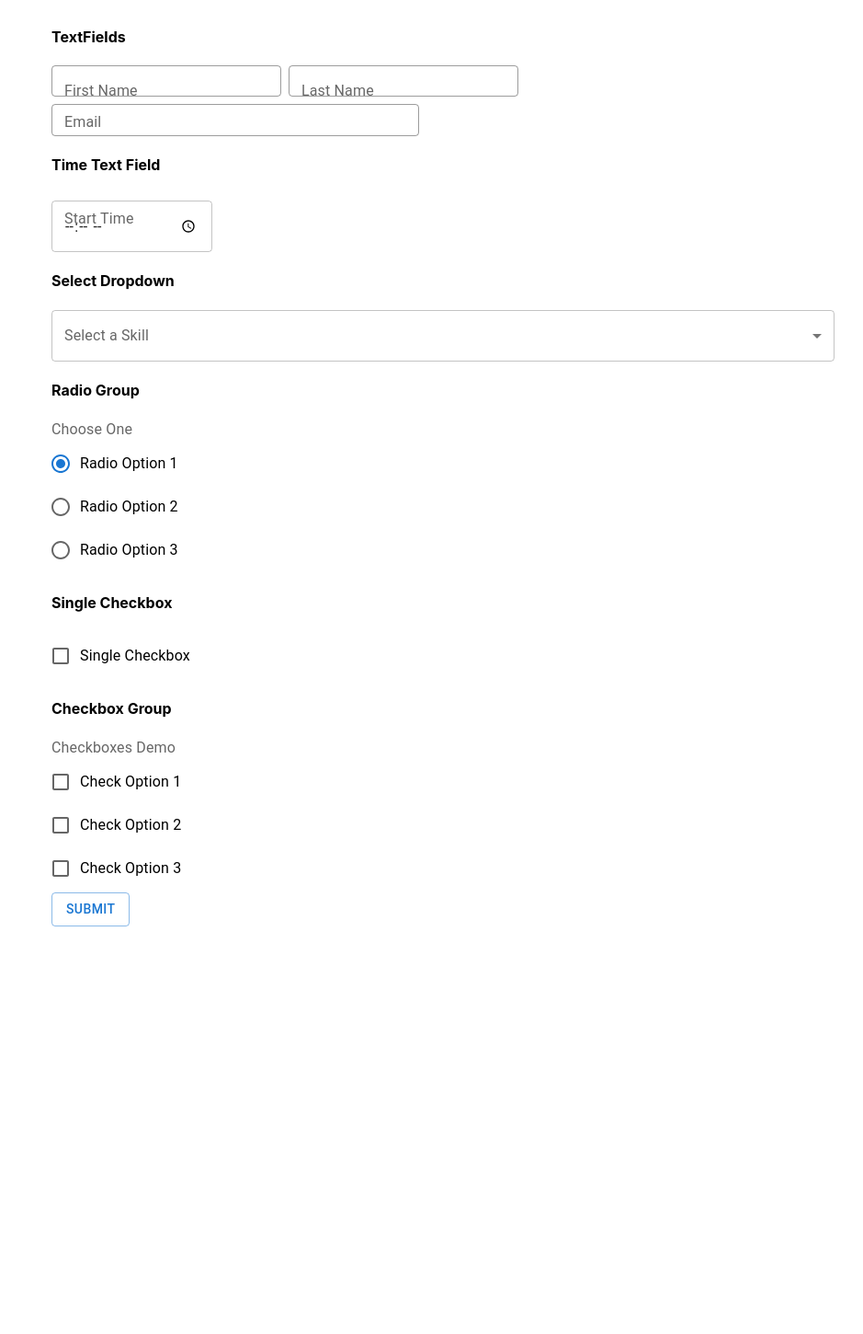
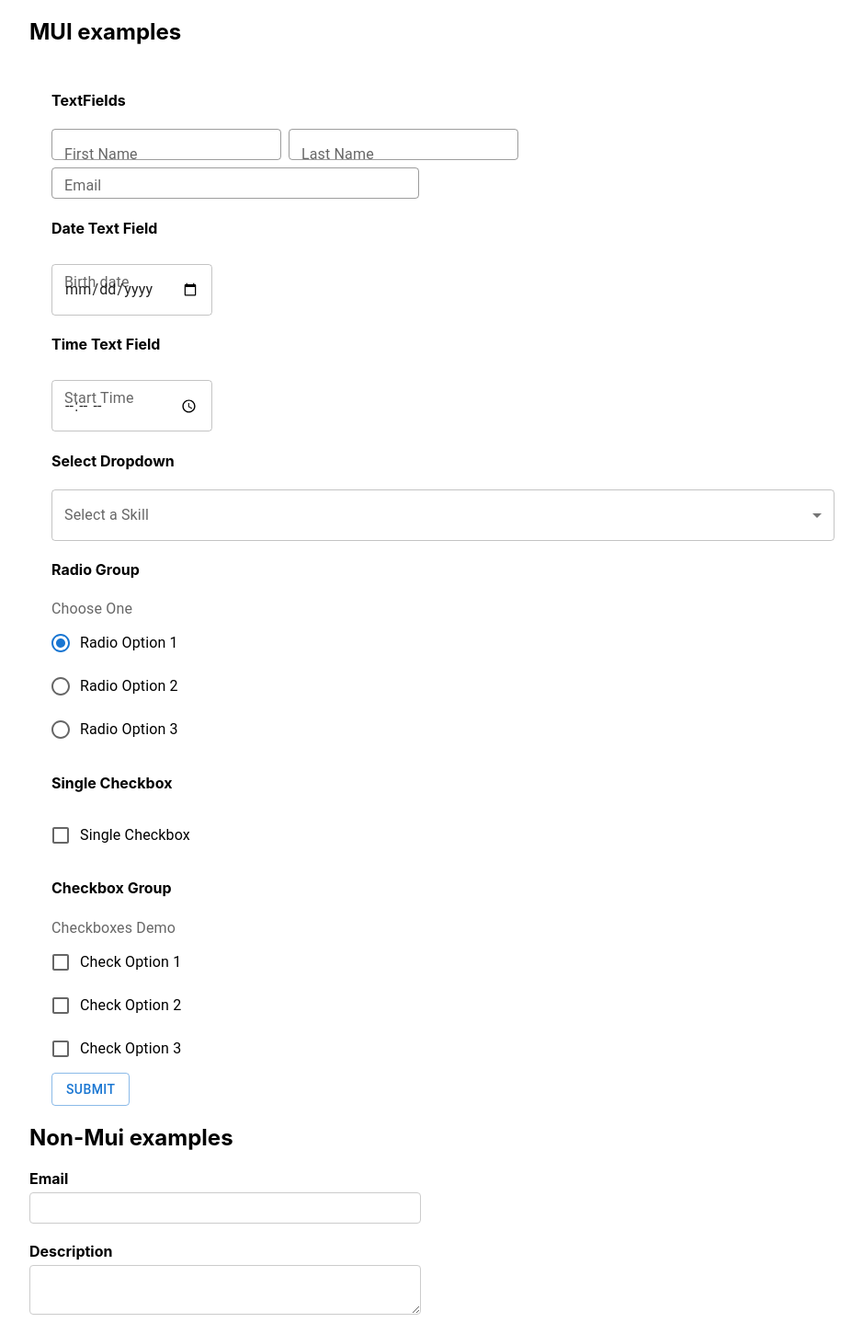
Before and after one commit to scottblanck/formik-demo, a React (Create React App) app: page / in a window 1280 px wide. Shown: the top 1450 px of the page at 92% size, without its empty margins (158-1097 px from the left). Before the commit the page ends 1007 px from the top, so only its background shows below. Built offline with nearby package versions, Linux system fonts and the light colour scheme.

Commit message:
Added date field

```diff
--- a/src/App.js
+++ b/src/App.js
@@ -1,5 +1,6 @@
 import React from 'react'
 import './App.css'
+import { Stack } from '@mui/material'
 
 /* eslint-disable */
 import YoutubeForm from './components/examples-demo-form/YoutubeForm' // Lots of examples
@@ -16,19 +17,24 @@ import ProfileEditFormMui from './components/_prebuilt-form-templates/ProfileEdi
 function App() {
   return (
     <div className='App'>
+      <Stack>
         {/*** Pre-built forms using MUI  ***/}
         {/* <ProfileEditFormMui /> */}
         {/* <RegistrationFormMui /> */}
 
         {/*** FormikContainer objects show all the available component types and stub code ***/}
+        <h2>MUI examples</h2>
         <FormikContainerMUI />
-      {/* <FormikContainer /> */}
+
+        <h2>Non-Mui examples</h2>
+        <FormikContainer />
 
         {/*** General purpose forms NOT using MUI ***/}
         {/* <YoutubeForm /> */}
         {/* <LoginForm /> */}
         {/* <RegistrationForm /> */}
         {/* <EnrollmentForm /> */}
+      </Stack>
     </div>
   )
 }
--- a/src/components/_FormikContainerMUI.jsx
+++ b/src/components/_FormikContainerMUI.jsx
@@ -45,6 +45,10 @@ function FormikContainerMUI() {
     selectRadio: Yup.string().required('Please select a radio button'),
     checkBoxes: Yup.array(),
     startTime: Yup.string().required('Format - hh:mm AM/PM'),
+    birthDate: Yup.date()
+      .required('Birth date required')
+      .min('1910-01-01', 'Date invalid - choose a later date')
+      .max(new Date(), "You can't be born in the future!"),
     // phone: Yup.number()
     //   .integer()
     //   .typeError("Please enter a valid phone number.")
@@ -61,6 +65,7 @@ function FormikContainerMUI() {
       checkBoxes: [],
       check1: [], // Can just check list length > 0 for a single checkbox
       startTime: '',
+      birthDate: '',
     },
     onSubmit: (values) => {
       console.log('Form submitted.')
@@ -95,6 +100,15 @@ function FormikContainerMUI() {
           name='email'
           label='Email'
           sx={{ width: 400, paddingRight: 1, paddingTop: 1 }}
+          formik={formik}
+        />
+        <h4>Date Text Field</h4>
+        <MuiFormikField
+          field={TextField}
+          name='birthDate'
+          label='Birth date'
+          type='date'
+          sx={{ width: 175, paddingRight: 1, paddingTop: 1 }}
           formik={formik}
         />
         <h4>Time Text Field</h4>
```
Lines whose indentation alone changed are shown as unchanged.
